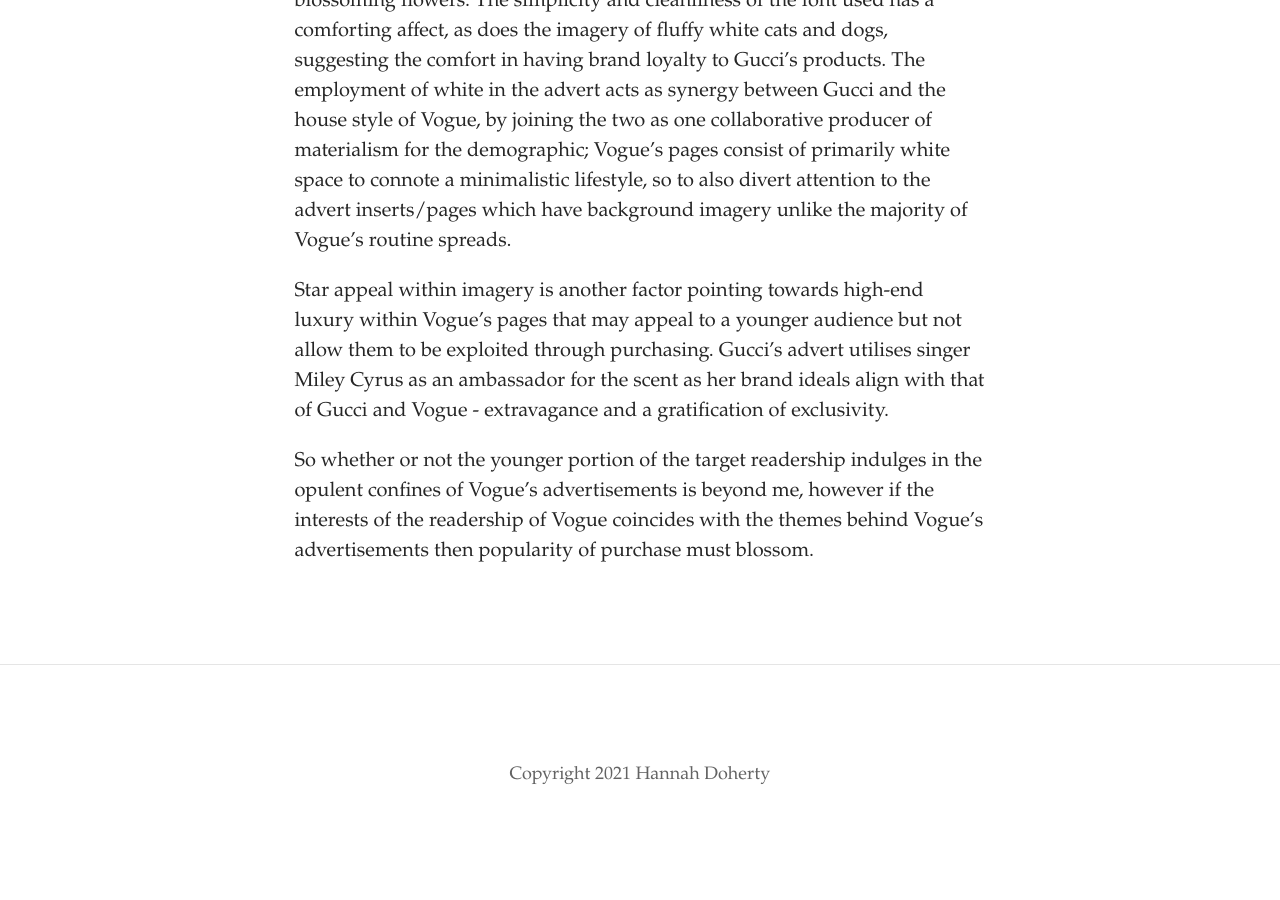
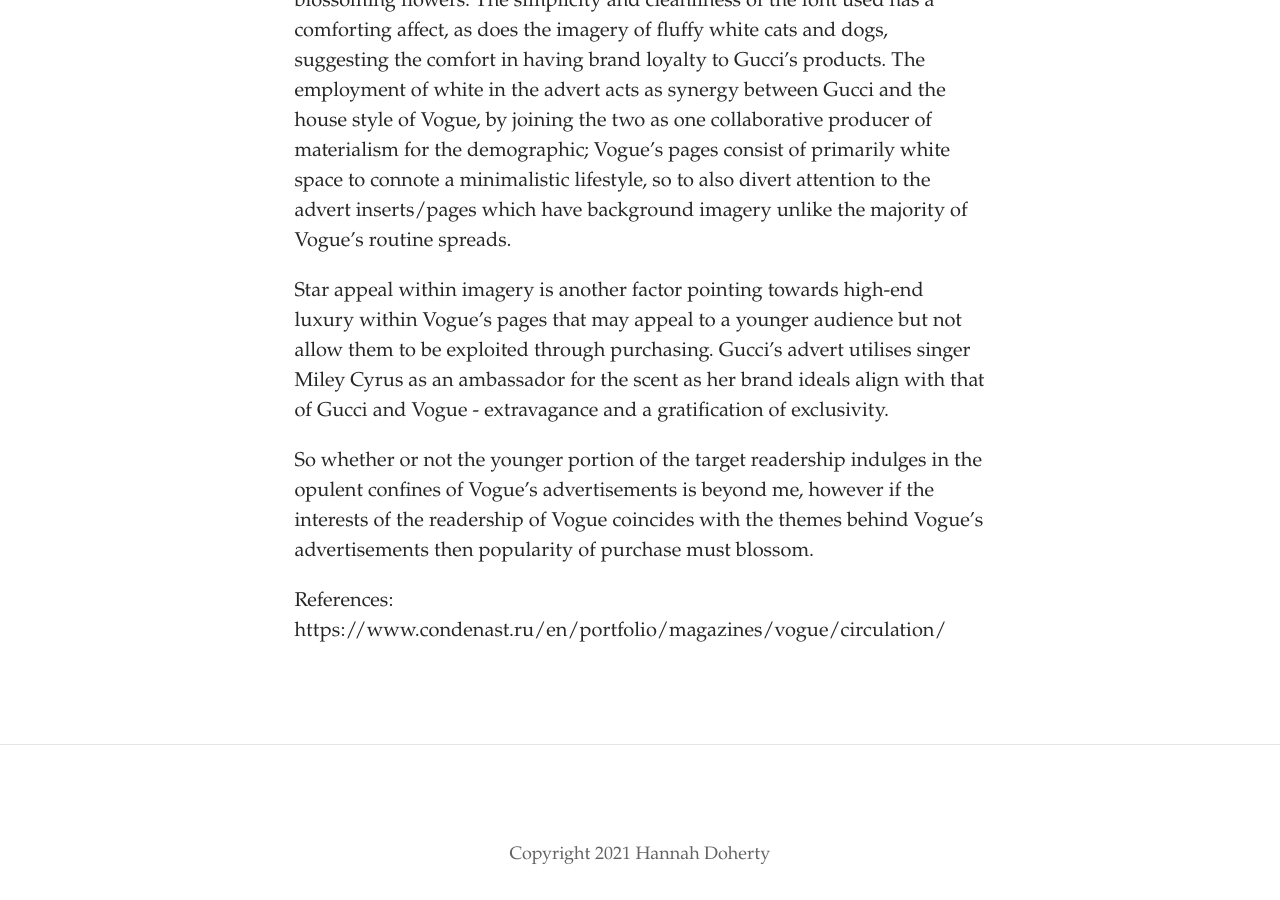
Before and after one commit to 19061287han/typoblog, a Jekyll site: the page built from _posts/2021-09-27-do-they-sell.md, in a window 1280 px wide and 900 px high, scrolled down 1437 px. Built offline with Jekyll 4.4.1, drawn with Linux system fonts in a browser that asks for light colours; some web fonts are replaced; before the commit the page ends 2257 px from its top, so only the background shows below that; some of the changed lines change nothing that is shown.

Commit message:
Update Post “2021-09-27-do-they-sell”

```diff
--- a/_posts/2021-09-27-do-they-sell.md
+++ b/_posts/2021-09-27-do-they-sell.md
@@ -17,3 +17,7 @@ Vogue acommodates glossy three page adverts to strategicially influence purchasi
 Star appeal within imagery is another factor pointing towards high-end luxury within Vogue's pages that may appeal to a younger audience but not allow them to be exploited through purchasing. Gucci's advert utilises singer Miley Cyrus as an ambassador for the scent as her brand ideals align with that of Gucci and Vogue - extravagance and a gratification of exclusivity.
 
 So whether or not the younger portion of the target readership indulges in the opulent confines of Vogue's advertisements is beyond me, however if the interests of the readership of Vogue coincides with the themes behind Vogue's advertisements then popularity of purchase must blossom.
+
+
+
+References: https://www.condenast.ru/en/portfolio/magazines/vogue/circulation/
```
